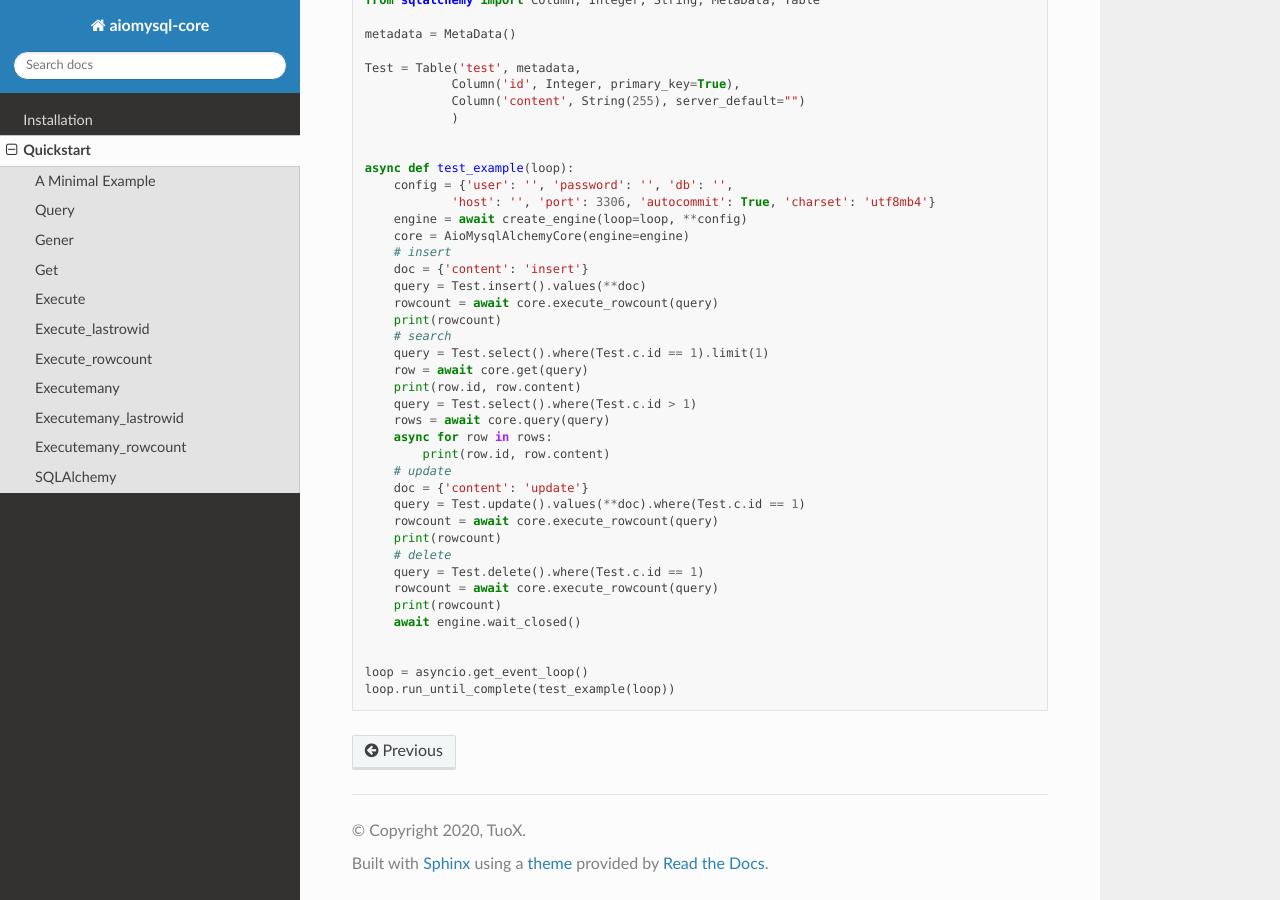
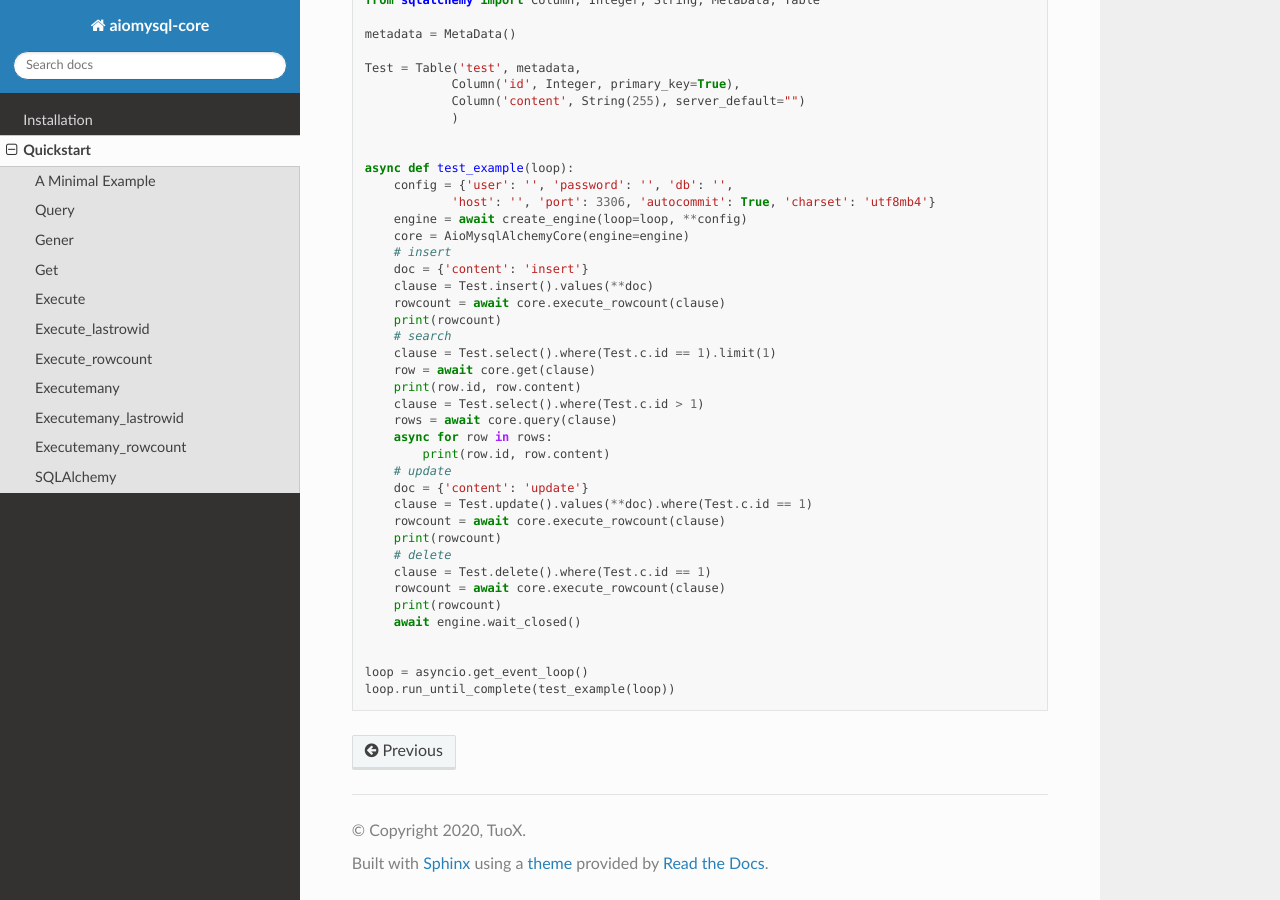
Before and after one commit to linzhiming0826/aiomysql-core, a Sphinx documentation site: the page built from docs/source/quickstart.rst, in a window 1280 px wide and 900 px high, scrolled down 5179 px. Built offline with Sphinx 7.4.7 and the Read the Docs theme 2.0.0, drawn with Linux system fonts in a browser that asks for light colours.

```diff
--- a/aiomysql_core/__version__.py
+++ b/aiomysql_core/__version__.py
@@ -1,3 +1,3 @@
 #!/usr/bin/env python
 
-__version__ = '0.0.6'
+__version__ = '0.0.7'
--- a/docs/source/quickstart.rst
+++ b/docs/source/quickstart.rst
@@ -286,25 +286,25 @@ looks like this: ::
         core = AioMysqlAlchemyCore(engine=engine)
         # insert
         doc = {'content': 'insert'}
-        query = Test.insert().values(**doc)
-        rowcount = await core.execute_rowcount(query)
+        clause = Test.insert().values(**doc)
+        rowcount = await core.execute_rowcount(clause)
         print(rowcount)
         # search
-        query = Test.select().where(Test.c.id == 1).limit(1)
-        row = await core.get(query)
+        clause = Test.select().where(Test.c.id == 1).limit(1)
+        row = await core.get(clause)
         print(row.id, row.content)
-        query = Test.select().where(Test.c.id > 1)
-        rows = await core.query(query)
+        clause = Test.select().where(Test.c.id > 1)
+        rows = await core.query(clause)
         async for row in rows:
             print(row.id, row.content)
         # update
         doc = {'content': 'update'}
-        query = Test.update().values(**doc).where(Test.c.id == 1)
-        rowcount = await core.execute_rowcount(query)
+        clause = Test.update().values(**doc).where(Test.c.id == 1)
+        rowcount = await core.execute_rowcount(clause)
         print(rowcount)
         # delete
-        query = Test.delete().where(Test.c.id == 1)
-        rowcount = await core.execute_rowcount(query)
+        clause = Test.delete().where(Test.c.id == 1)
+        rowcount = await core.execute_rowcount(clause)
         print(rowcount)
         await engine.wait_closed()
 
```
Also changed, not shown: README.md (+10 -10 lines), aiomysql_core/__init__.py (+20 -20 lines).
